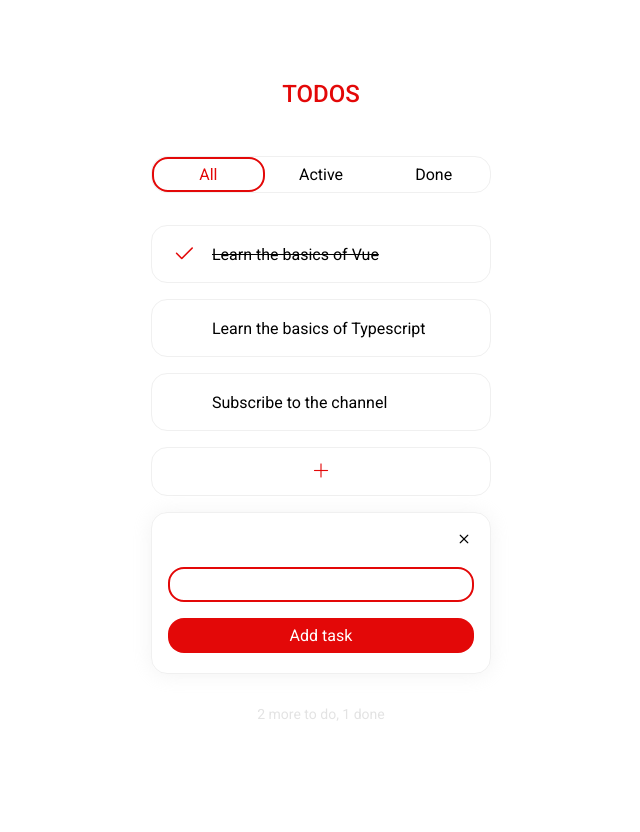
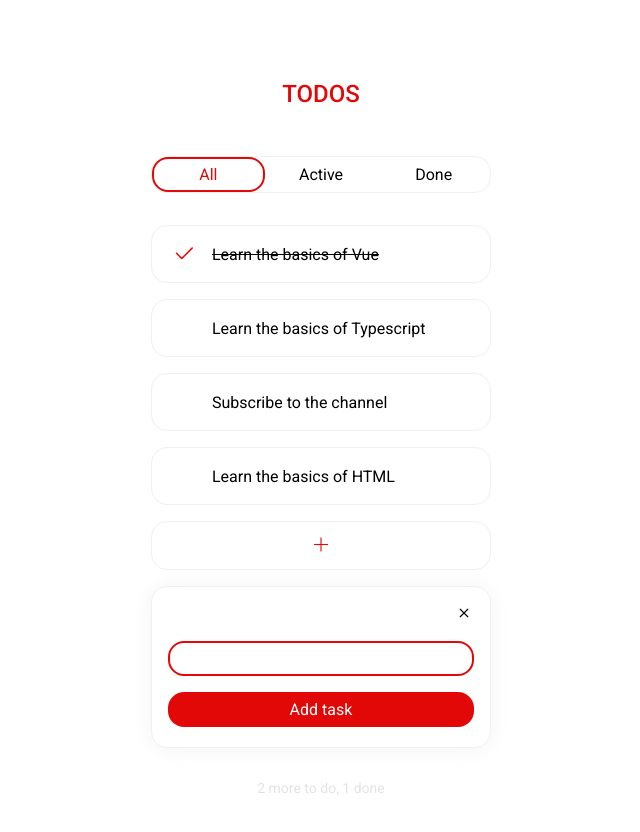
Before and after one commit to Aliaksey-Iliukevich/todo, a Vue app: page / in a window 1280 px wide. Shown: the top 832 px of the page, without its empty margins (319-959 px from the left). Before the commit the page ends 800 px from the top, so only its background shows below. Built offline with nearby package versions, Linux system fonts and the light colour scheme.

Commit message:
feat: add remove/complete logic on todo

```diff
--- /dev/null
+++ b/src/components/AppTodoItem.vue
@@ -0,0 +1,38 @@
+<template>
+     <li class="todo-item" :class="{'todo-item--done': todo?.completed}" @click="toggleTodo">
+          <div class="todo-item__status">
+            <i class="bi bi-check2"></i>
+          </div>
+          <span class="todo-item__text">{{ todo?.text }}</span>
+          <button class="todo-item__remove-button" @click.stop="removeTodo">
+            <i class="bi bi-trash3"></i>
+          </button>
+        </li>
+</template>
+
+<script lang="ts">
+import { defineComponent, PropType } from "vue";
+import {Todo} from '../types/Todo'
+
+export default defineComponent({
+    props: {
+        todo: {
+            type: Object as PropType<Todo>,
+            requrid: true
+        }
+    },
+
+    emits: {
+      toggleTodo: (id: number | undefined) => Number.isInteger(id),
+      removeTodo: (id: number | undefined) => Number.isInteger(id)
+    },
+    methods: {
+      toggleTodo() {
+        this.$emit('toggleTodo', this.todo?.id);
+      },
+      removeTodo() {
+        this.$emit('removeTodo', this.todo?.id);
+      }
+    }
+})
+</script>
--- a/src/components/AppTodoList.vue
+++ b/src/components/AppTodoList.vue
@@ -1,31 +1,49 @@
 <template>
     <ul class="todo-list">
-        <li class="todo-item todo-item--done">
-          <div class="todo-item__status">
-            <i class="bi bi-check2"></i>
-          </div>
-          <span class="todo-item__text">Learn the basics of Vue</span>
-          <button class="todo-item__remove-button">
-            <i class="bi bi-trash3"></i>
-          </button>
-        </li>
-        <li class="todo-item">
-          <div class="todo-item__status">
-            <i class="bi bi-check2"></i>
-          </div>
-          <span class="todo-item__text">Learn the basics of Typescript</span>
-          <button class="todo-item__remove-button">
-            <i class="bi bi-trash3"></i>
-          </button>
-        </li>
-        <li class="todo-item">
-          <div class="todo-item__status">
-            <i class="bi bi-check2"></i>
-          </div>
-          <span class="todo-item__text">Subscribe to the channel</span>
-          <button class="todo-item__remove-button">
-            <i class="bi bi-trash3"></i>
-          </button>
-        </li>
-      </ul>
+        <app-todo-item
+          v-for="todo in todos"
+          :key="todo.id"
+          :todo="todo"
+          @toggle-todo="toggleTodo"
+          @remove-todo="removeTodo"
+          />
+    </ul>
 </template>
+
+<script lang="ts">
+import { defineComponent } from "vue";
+import AppTodoItem from "./AppTodoItem.vue";
+import {Todo} from '../types/Todo'
+
+interface State {
+  todos: Todo[]
+}
+
+export default defineComponent({
+  components: {
+    AppTodoItem
+  },
+  data() : State {
+    return {
+      todos: [
+        {id: 0, text: 'Learn the basics of Vue', completed: true},
+        {id: 1, text: 'Learn the basics of Typescript', completed: false},
+        {id: 2, text: 'Subscribe to the channel', completed: false},
+        {id: 3, text: 'Learn the basics of HTML', completed: false},
+      ]
+    }
+  },
+  methods: {
+    toggleTodo(id: number | undefined) {
+      const targetTodo = this.todos.find(todo => todo.id === id);
+
+      if(targetTodo){
+        targetTodo.completed = !targetTodo.completed;
+      }
+    },
+    removeTodo(id: number | undefined) {
+      this.todos = this.todos.filter(todo => todo.id !== id)
+    }
+  }
+})
+</script>
--- /dev/null
+++ b/src/types/Todo.ts
@@ -0,0 +1,5 @@
+export interface Todo {
+    id: number,
+    text: string,
+    completed: boolean
+}
```
